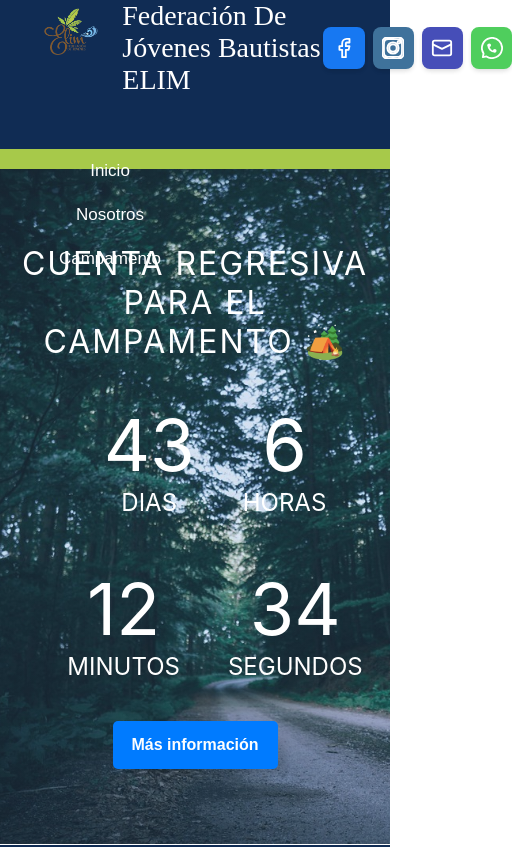
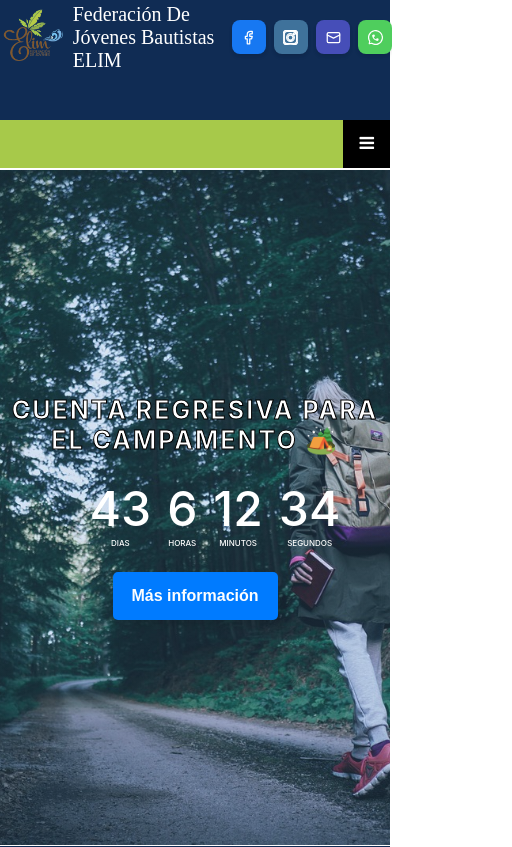
Before and after one commit to Ezequiel-Cheque/fedelim, a React (Vite) app: page /home in a window 390 px wide. Shown: the top 847 px of the page, 512 px wide, since content can reach past the window. Built offline with nearby package versions, Linux system fonts and the light colour scheme.

Commit message:
FEAT: finish home response

```diff
--- a/index.html
+++ b/index.html
@@ -4,6 +4,7 @@
     <meta charset="UTF-8" />
     <link rel="icon" type="image/svg+xml" href="/src/assets/circle_fede.png" />
     <meta name="viewport" content="width=device-width, initial-scale=1.0" />
+    <link rel="stylesheet" href="https://cdnjs.cloudflare.com/ajax/libs/font-awesome/4.7.0/css/font-awesome.min.css">
     <title>Jovenes Elim</title>
   </head>
   <body>
--- a/src/style/countdown.css
+++ b/src/style/countdown.css
@@ -20,6 +20,9 @@
     font-weight: normal;
     letter-spacing: 0.125rem;
     text-transform: uppercase;
+    font-weight: 700;
+    -webkit-text-stroke-width: 1px;
+    -webkit-text-stroke-color: black;
 }
 
 #countdown li {
@@ -28,6 +31,9 @@
     list-style-type: none;
     padding: 1em;
     text-transform: uppercase;
+    font-weight: 500;
+    -webkit-text-stroke-width: 1px;
+    -webkit-text-stroke-color: black;
 }
 
 #countdown li span {
@@ -48,28 +54,43 @@
     box-shadow: 15px 14px 6px -7px rgba(0,0,0,0.1);
 }
 
-/*
-.countdown-container .emoji {
-    display: none;
-    padding: 1rem;
+
+/* --------- responsive ----------- */
+@media (max-width: 626px) {
+    #countdown li {
+        font-size: 1em;
+    }
+
+    #countdown li span {
+        font-size: 4rem;
+    }
 }
 
-.countdown-container .emoji span {
-    font-size: 4rem;
-    padding: 0 0.5rem;
+@media (max-width: 626px) {
+    .countdown-container {
+        background-position: 50% 80%;
+    }
 }
 
-@media all and (max-width: 768px) {
-    .countdown-container h1 {
-      font-size: calc(1.5rem * var(--smaller));
+@media (max-width: 456px) {
+    #countdown li {
+        font-size: 0.8em;
     }
 
-    .countdown-container li {
-      font-size: calc(1.125rem * var(--smaller));
+    #countdown li span {
+        font-size: 3rem;
+    }
+    #countdown li {
+        -webkit-text-stroke-width: 0px;
+    }
+}
+
+@media (max-width: 456px) {
+    #countdown li {
+        font-size: 0.5em;
     }
 
-    .countdown-container li span {
-      font-size: calc(3.375rem * var(--smaller));
+    #headline {
+        font-size: 25px;
     }
-  }
-   */
+}
--- a/src/style/footer.css
+++ b/src/style/footer.css
@@ -40,3 +40,26 @@
 .copy-rigth p {
     align-self: self-end;
 }
+
+
+/*  ----------- responsive -----------------  */
+
+@media (max-width: 876px) {
+    .unbj img {
+        width: 40px;
+        height: 40px;
+        margin-left: -8px;
+    }
+
+    .fedelim img {
+        width: 35px;
+        height: 35px;
+    }
+}
+
+
+@media (max-width: 876px) {
+    .footer-container .content-footer, .copy-rigth{
+        font-size: 12px;
+    }
+}
--- a/src/style/navbar.css
+++ b/src/style/navbar.css
@@ -1,6 +1,7 @@
 .navbar-container {
     width: 100vw;
     height: 20vh;
+    border-bottom: 1px solid #fefefe;
 }
 
 .div-menu {
@@ -24,7 +25,7 @@
     text-align: center;
     font: normal normal normal 17px/1.4em dinneuzeitgroteskltw01-_812426,sans-serif;
     cursor: pointer;
-    font-weight: 300;
+    font-weight: 500;
 }
 
 .list-menu li:hover {
@@ -136,3 +137,121 @@
 .navbar-brand {
     color: #fff;
 }
+
+.topnav {
+    display: none;
+}
+
+
+/*  ----------- responsive -----------------  */
+
+@media (max-width: 876px) {
+    .div-logo {
+        height: 120px;
+    }
+
+    .div-logo .logo .slogan-container .div-title {
+        font-size: 25px;
+    }
+}
+
+
+@media (max-width: 876px) {
+    .navbar-container .div-logo .logo {
+        width: 100%;
+        justify-content: center;
+    }
+
+    .navbar-container .div-logo .logo .div-title {
+        margin-left: 20px;
+        font-weight: 500;
+    }
+
+    .navbar-container .div-logo .logo .slogan-container {
+        width: 350px;
+    }
+}
+
+
+@media (max-width: 606px) {
+    .list-menu {
+        width: 100%;
+    }
+}
+
+@media (max-width: 456px) {
+    .div-logo .logo .slogan-container .div-title {
+        font-size: 20px;
+        margin-left: 5px;
+        /* width: 150px; */
+    }
+    .sharing-item .i {
+        width: var(--sharing-size, 15px);
+        height: var(--sharing-size, 15px);
+    }
+    .list-menu li {
+        margin-right: 0px;
+        padding: 8px;
+        font-weight: 500;
+    }
+}
+
+@media (max-width: 412px) {
+    .topnav {
+        display: block;
+        overflow: hidden;
+        background-color: #333;
+        position: relative;
+    }
+    .topnav #myLinks {
+        display: none;
+    }
+    /* Style navigation menu links */
+    .topnav a {
+        color: white;
+        padding: 14px 16px;
+        text-decoration: none;
+        font-size: 17px;
+        display: block;
+    }
+
+    /* Style the hamburger menu */
+    .topnav a.icon {
+        background: black;
+        display: block;
+        position: absolute;
+        right: 0;
+        top: 0;
+    }
+
+    /* Add a grey background color on mouse-over */
+    .topnav a:hover {
+        background-color: #ddd;
+        color: black;
+    }
+
+    /* Style the active link (or home/logo) */
+    .active {
+        background-color: #a7c94a;
+        color: white;
+        height: 20px;
+    }
+
+    .div-menu {
+        display: none;
+    }
+}
+
+@media (max-width: 386px) {
+    .logo {
+        justify-content:center;
+        flex-wrap: wrap;
+    }
+    .topnav {
+        /* margin-top: 50px; */
+    }
+
+    .div-logo {
+        height: 160px;
+    }
+}
--- a/src/ui/components/Navbar.jsx
+++ b/src/ui/components/Navbar.jsx
@@ -3,6 +3,15 @@ import "../../style/navbar.css"
 
 export const Navbar = () => {
     const logo = "fede_logo";
+
+    const myFunction = () => {
+        const x = document.getElementById("myLinks");
+        if (x.style.display === "block") {
+            x.style.display = "none";
+        } else {
+            x.style.display = "block";
+        }
+    };
 
     return (
         <div className='navbar-container'>
@@ -43,6 +52,27 @@ export const Navbar = () => {
                     </div>
                 </div>
             </div>
+            {/* ----- Burguer menu ------ */}
+            <div className="topnav">
+                <a href="#home" className="active"></a>
+                <div id="myLinks">
+                    <Link
+                        className="navbar-brand"
+                        to="/"
+                    ><a href="#news">Inicio</a></Link>
+                    <Link
+                        className="navbar-brand"
+                        to="info"
+                    ><a href="#contact">Nosotros</a></Link>
+                    <Link
+                        className="navbar-brand"
+                        to="camp"
+                    ><a href="#about">Campamento</a></Link>
+                </div>
+                <a href="javascript:void(0);" className="icon" onClick={myFunction}>
+                    <i className="fa fa-bars"></i>
+                </a>
+            </div>
             <div className="div-menu">
                 <ul className="list-menu">
                     <Link
```
